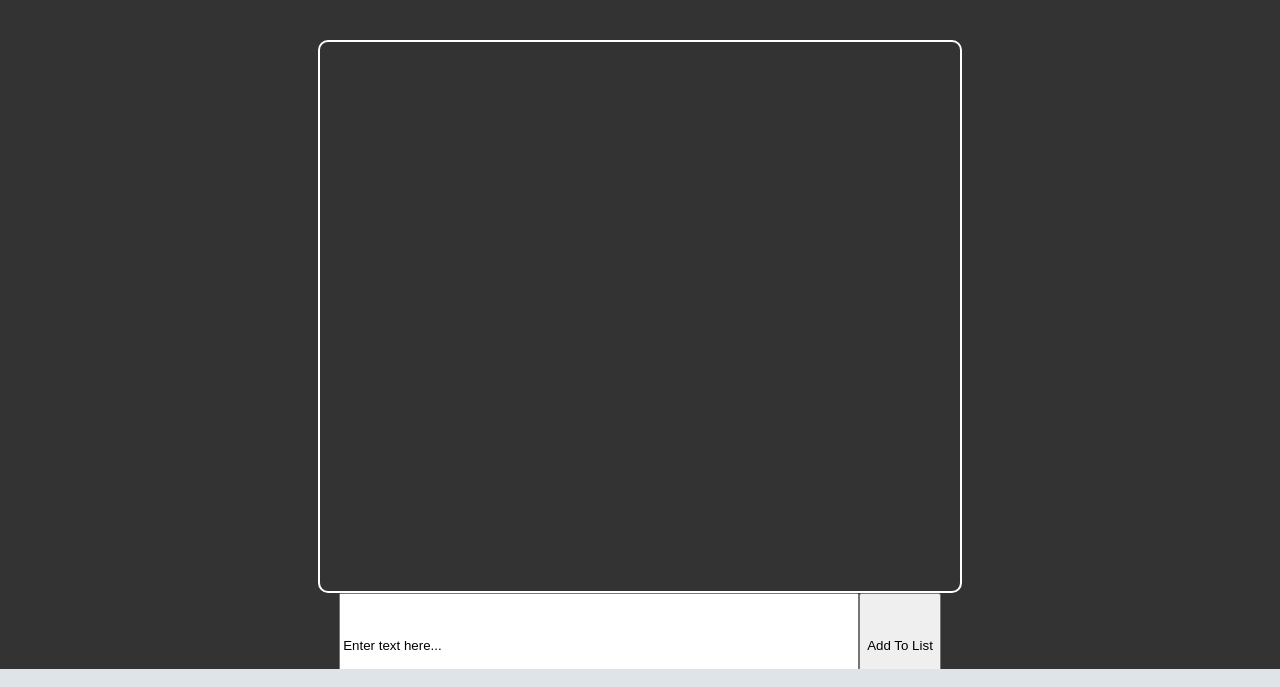
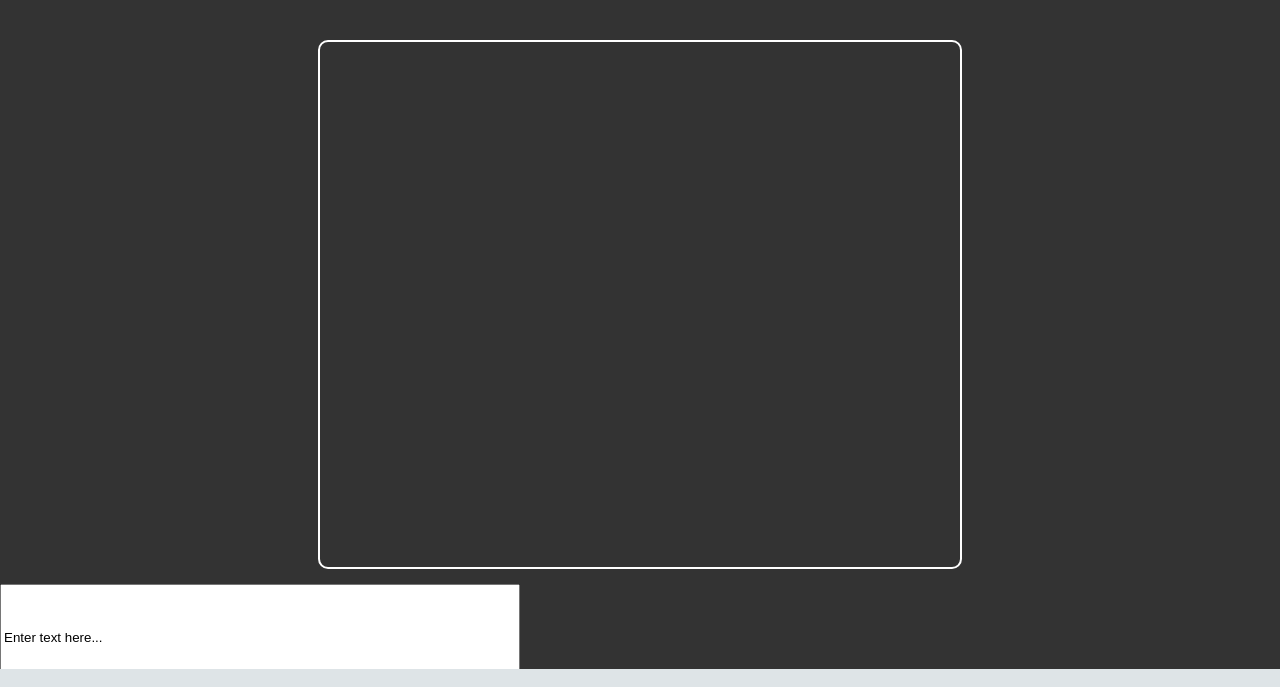
Before and after one commit to jholson1030/to-do-notepad, a plain HTML site: page index.html in a window 1280 px wide. Shown: the part 73-760 px from the top of the page. Drawn offline with Linux system fonts and the light colour scheme.

Commit message:
Rolled back changes

```diff
--- a/index.html
+++ b/index.html
@@ -12,11 +12,11 @@
            <h1 id="title">John's To-Do/Notepad App</h1>
         </div>
         <div id="note-container"></div>
-            <form class="input" action="#">
+            <form id="input" action="#">
                 <label for="add-note"></label>
                 <br/>
-                <input type="text" id="note-input" name="note-input" value="Enter text here...">
-                <button id="note-submit">Add To List</button>
+                <input type="text" id="note-input" class="input" name="note-input" value="Enter text here...">
+                <button id="note-submit" class="input">Add To List</button>
             </form>
         <div id="footer">
             <p id="copyright">Copyright &#169 2023 John Olson  All code may be modified for use by others  <a class="github-link" href="https://www.github.com/jholson1030">
```
